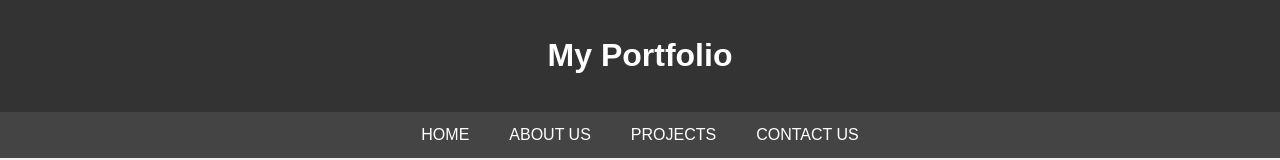
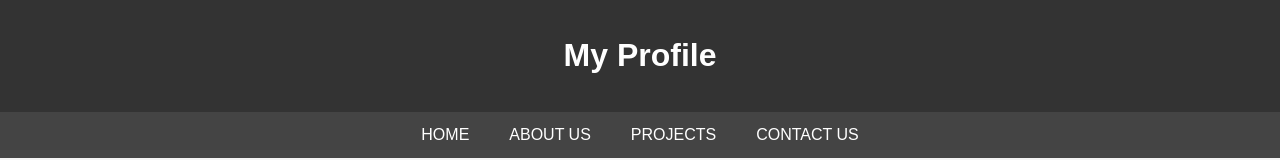
Before and after one commit to AsmaaAkhtar/devop-project, a plain HTML site: page index.html in a window 1280 px wide. Shown: the top 160 px of the page. Drawn offline with Linux system fonts and the light colour scheme.

Commit message:
Update index.html

```diff
--- a/index.html
+++ b/index.html
@@ -57,7 +57,7 @@
 </head>
 <body>
     <header>
-        <h1>My Portfolio</h1>
+        <h1>My Profile</h1>
     </header>
     <nav>
         <a href="#home">Home</a>
```
